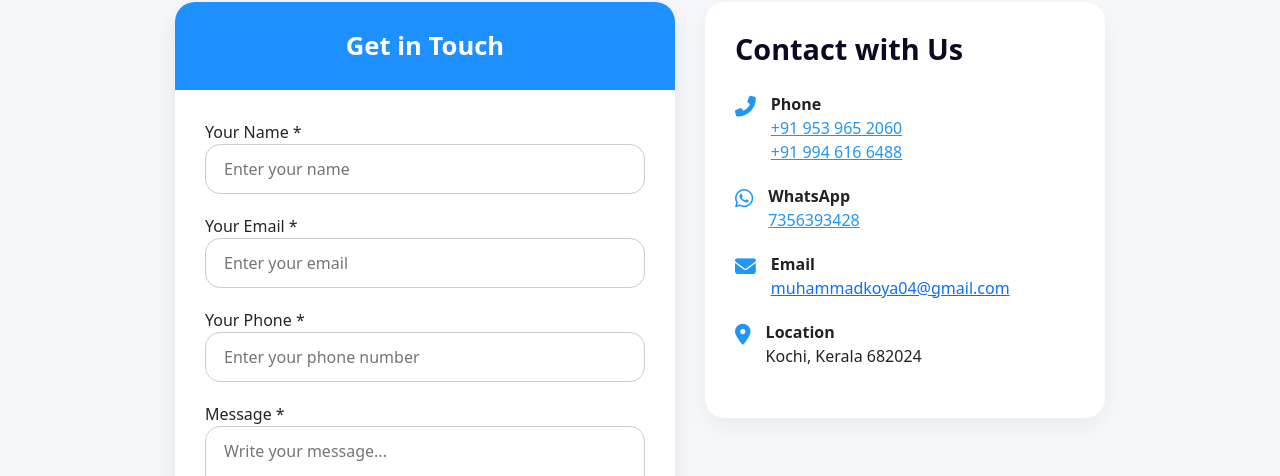
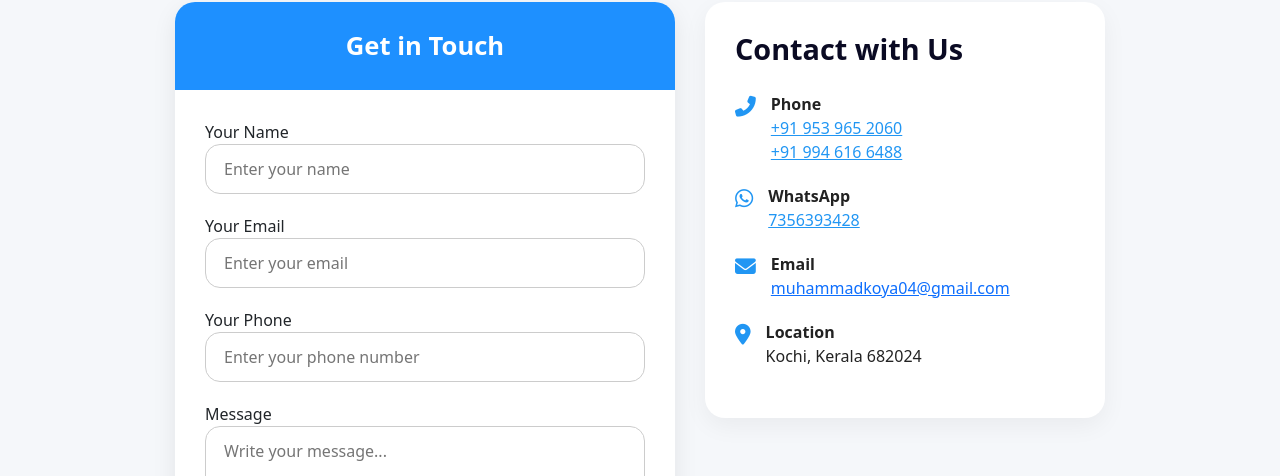
Before and after one commit to mohammedkoya7356/Kerala-travel, a React (Vite) app: page /contact in a window 1280 px wide. Shown: the part 618-1094 px from the top of the page. Built offline with nearby package versions, Linux system fonts and the light colour scheme; no server answers.

Commit message:
✅ Sync all files to GitHub

```diff
--- a/src/components/Contactus/ContactForm.jsx
+++ b/src/components/Contactus/ContactForm.jsx
@@ -65,7 +65,7 @@ const response = await axios.post(
               <form onSubmit={handleSubmit}>
                 <div className="form-row">
                   <div className="form-group">
-                    <label htmlFor="name">Your Name *</label>
+                    <label htmlFor="name">Your Name </label>
                     <input
                       type="text"
                       name="name"
@@ -77,7 +77,7 @@ const response = await axios.post(
                     />
                   </div>
                   <div className="form-group">
-                    <label htmlFor="email">Your Email *</label>
+                    <label htmlFor="email">Your Email </label>
                     <input
                       type="email"
                       name="email"
@@ -92,7 +92,7 @@ const response = await axios.post(
 
                 <div className="form-row">
                   <div className="form-group">
-                    <label htmlFor="phone">Your Phone *</label>
+                    <label htmlFor="phone">Your Phone </label>
                     <input
                       type="text"
                       name="phone"
@@ -104,7 +104,7 @@ const response = await axios.post(
                     />
                   </div>
                   <div className="form-group">
-                    <label htmlFor="message">Message *</label>
+                    <label htmlFor="message">Message </label>
                     <textarea
                       name="message"
                       id="message"
```
Also changed, not shown: 1 other file (tests, documents, lock files or other folders).
